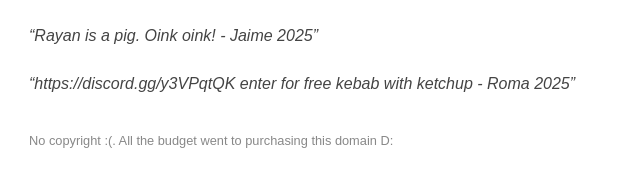
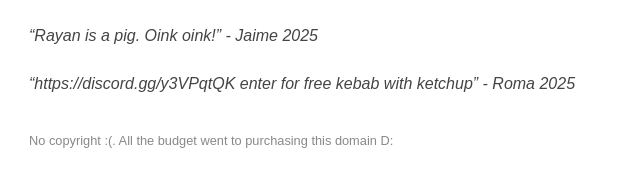
Before and after one commit to GrumpyJaime/grumpyjaime.github.io, a plain HTML site: page index.html in a window 1280 px wide. Shown: the part 567-752 px from the top of the page, 311-951 px from the left. Drawn offline with Linux system fonts and the light colour scheme.

Commit message:
Fix quotes in index.html
Removed extra quotation marks from quotes.

```diff
--- a/index.html
+++ b/index.html
@@ -93,10 +93,10 @@
     <div class="text">contact@pig.onl</div>
 
     <div class="quote">
-      “Rayan is a pig. Oink oink! - Jaime 2025”
+      “Rayan is a pig. Oink oink!” - Jaime 2025
     </div>
     <div class="quote">
-      “https://discord.gg/y3VPqtQK enter for free kebab with ketchup - Roma 2025”
+      “https://discord.gg/y3VPqtQK enter for free kebab with ketchup” - Roma 2025
     </div>
 
     <footer>
```
